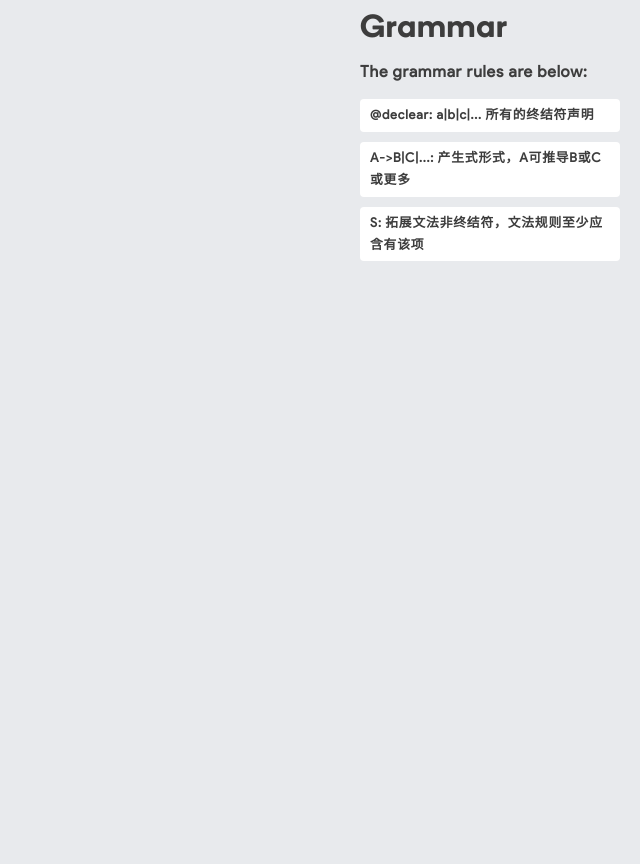
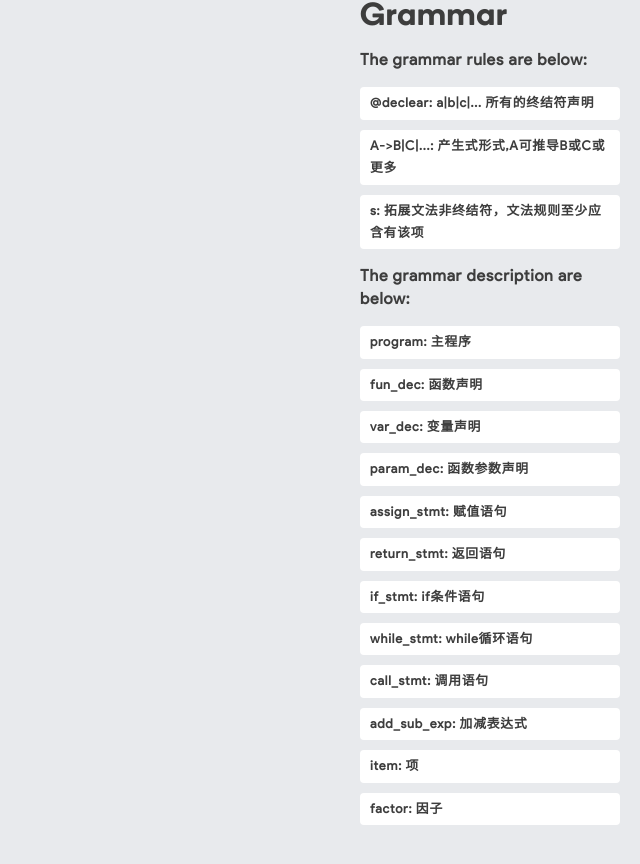
Before and after one commit to edw4rdyao/eycompiler, a React (Create React App) app: page / in a window 1280 px wide. Shown: the part 600-1464 px from the top of the page, without its empty margins (640-1280 px from the left). Before the commit the page ends 1011 px from the top, so only its background shows below. Built offline with nearby package versions, Linux system fonts and the light colour scheme.

Commit message:
-ey add the description section

```diff
--- a/package.json
+++ b/package.json
@@ -2,6 +2,7 @@
   "name": "eycompiler",
   "version": "0.1.0",
   "private": true,
+  "homepage":".",
   "dependencies": {
     "@testing-library/jest-dom": "^5.16.4",
     "@testing-library/react": "^12.1.4",
--- a/src/Description.jsx
+++ b/src/Description.jsx
@@ -7,8 +7,23 @@ export default function Description() {
 
   const grammarRules = [
     '@declear: a|b|c|... 所有的终结符声明',
-    'A->B|C|...: 产生式形式，A可推导B或C或更多',
-    'S: 拓展文法非终结符，文法规则至少应含有该项'
+    'A->B|C|...: 产生式形式,A可推导B或C或更多',
+    's: 拓展文法非终结符，文法规则至少应含有该项'
+  ]
+
+  const grammarDescriptions = [
+    'program: 主程序',
+    'fun_dec: 函数声明',
+    'var_dec: 变量声明',
+    'param_dec: 函数参数声明',
+    'assign_stmt: 赋值语句',
+    'return_stmt: 返回语句',
+    'if_stmt: if条件语句',
+    'while_stmt: while循环语句',
+    'call_stmt: 调用语句',
+    'add_sub_exp: 加减表达式',
+    'item: 项',
+    'factor: 因子'
   ]
 
   return (
@@ -46,6 +61,16 @@ export default function Description() {
             )
           })}
         </p>
+        <p>
+          The grammar description are below:
+        </p>
+        <p>
+          {grammarDescriptions.map(r=>{
+            return (
+              <div className="d-section">{r}</div>
+            )
+          })}
+        </p>
       </div>
     </div>
   )
--- a/src/styles/main.css
+++ b/src/styles/main.css
@@ -201,7 +201,7 @@ textarea:focus {
 
 .d-tag {
   display: inline-block;
-  margin: 3px 5px 3px 0px;
+  margin: 0px 5px 3px 0px;
   background-color: var(--second-bgc);
   padding: 0px 8px;
   border-radius: var(--border-radius-s);
@@ -319,8 +319,8 @@ textarea:focus {
   border-radius: var(--border-radius-s);
   overflow: auto;
   max-height: 400px;
+  font-family: 'AzeretMono';
   font-size: 0.9em;
-  font-family: 'AzeretMono';
 }
 
 .input-box {
```
